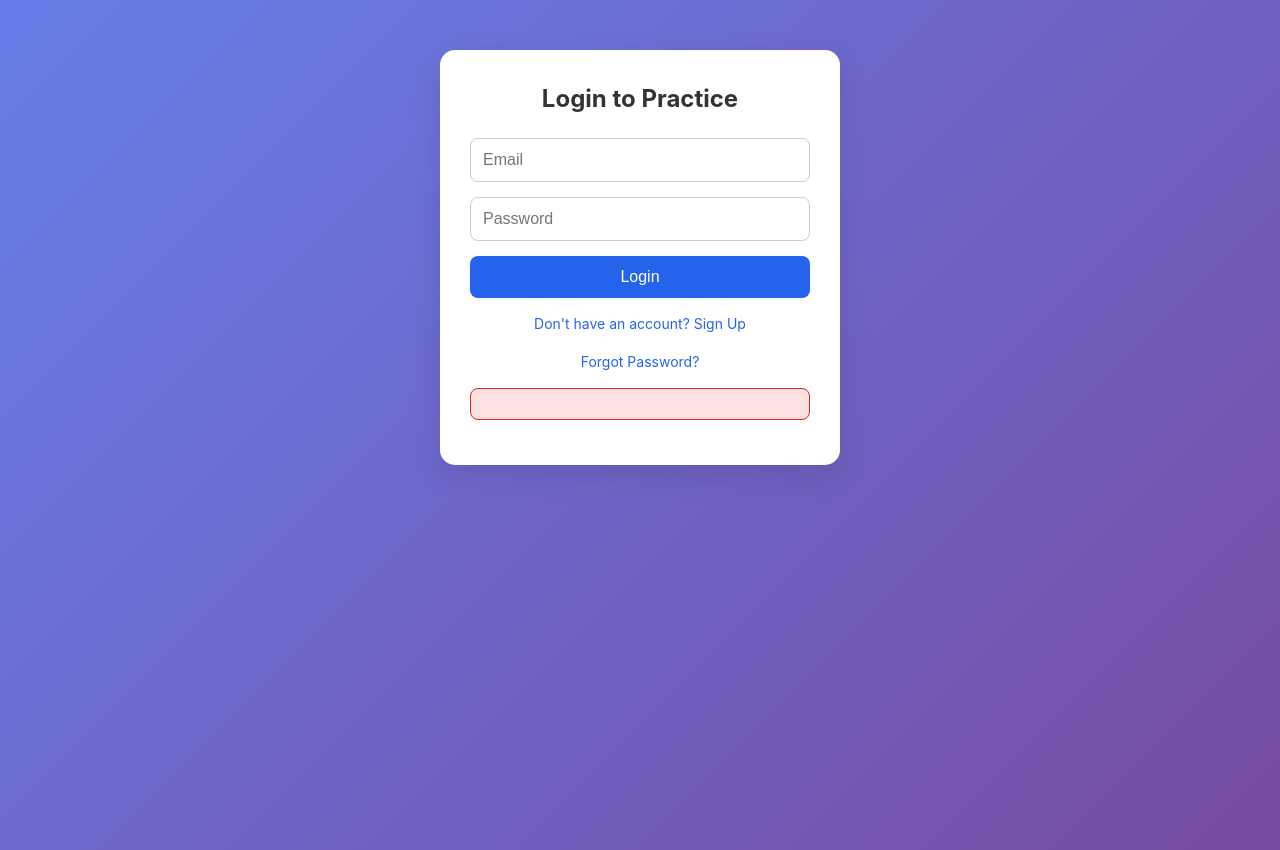
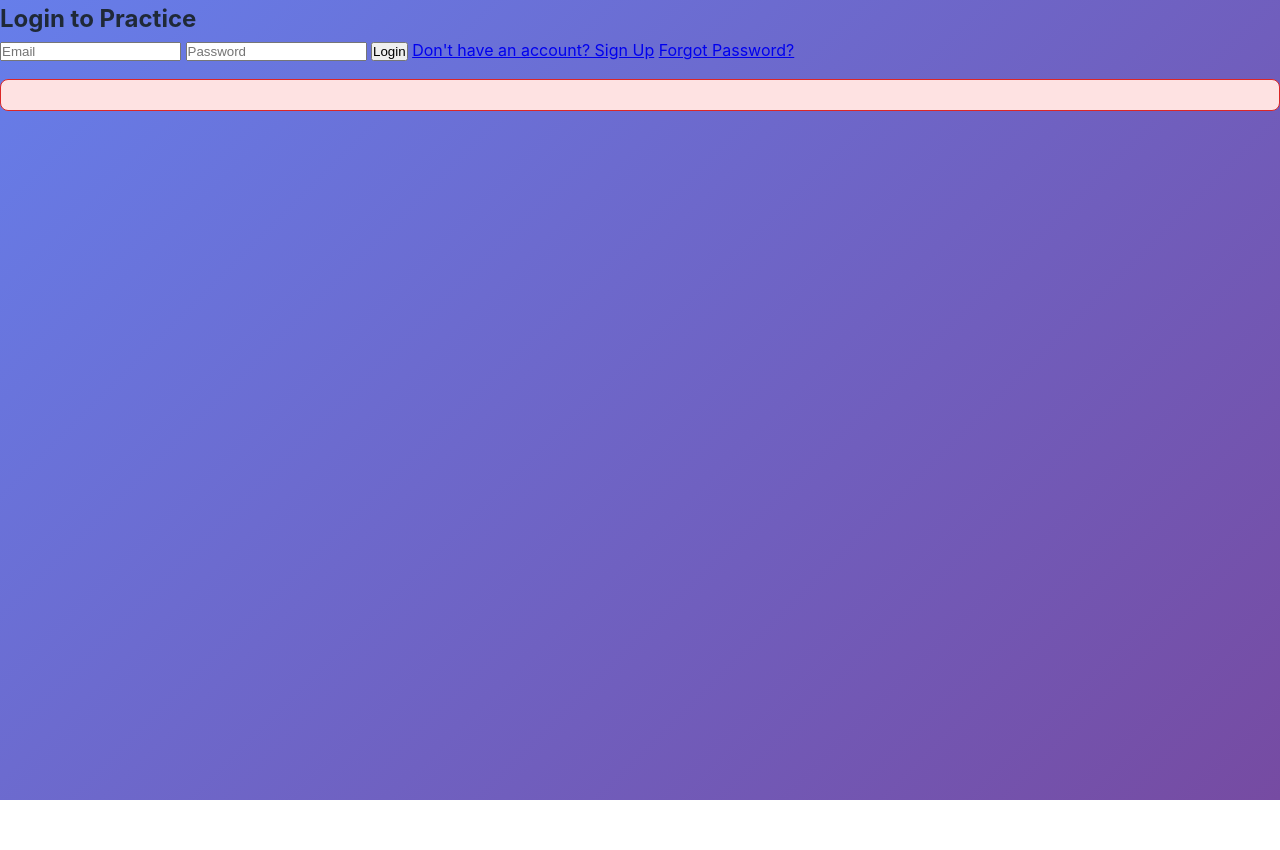
Before and after one commit to Marska321/nbt-practice-tool, a plain HTML site: page index.html in a window 1280 px wide. After the commit the page ends 800 px from the top, so only its background shows below. Drawn offline with Linux system fonts and the light colour scheme; no server answers.

Commit message:
Update styles.css

```diff
--- a/styles.css
+++ b/styles.css
@@ -955,66 +955,3 @@ body {
         justify-content: center;
     }
 }
-
-
-/* === STYLES FOR NEW AUTHENTICATION FORMS === */
-
-.auth-card {
-    background: white;
-    max-width: 400px;
-    margin: 50px auto;
-    padding: 30px;
-    border-radius: 15px;
-    box-shadow: 0 10px 30px rgba(0,0,0,0.1);
-    text-align: center;
-}
-.auth-card h2 {
-    margin-bottom: 20px;
-    color: #333;
-}
-.auth-card input {
-    width: 100%;
-    padding: 12px;
-    margin-bottom: 15px;
-    border: 1px solid #ccc;
-    border-radius: 8px;
-    font-size: 16px;
-}
-.auth-card button {
-    width: 100%;
-    padding: 12px;
-    background-color: #2563eb;
-    color: white;
-    border: none;
-    border-radius: 8px;
-    font-size: 16px;
-    cursor: pointer;
-    transition: background-color 0.2s;
-}
-.auth-card button:hover {
-    background-color: #1e40af;
-}
-.auth-card a {
-    display: block;
-    margin-top: 15px;
-    color: #2563eb;
-    text-decoration: none;
-    font-size: 14px;
-}
-
-/* Styles for the new header section when logged in */
-.user-info {
-    text-align: right;
-    margin-bottom: 20px;
-    color: white;
-}
-
-#logout-button {
-    background: none;
-    border: 1px solid white;
-    color: white;
-    padding: 5px 10px;
-    border-radius: 5px;
-    cursor: pointer;
-    margin-left: 10px;
-}
```
